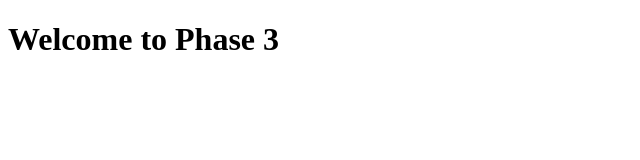
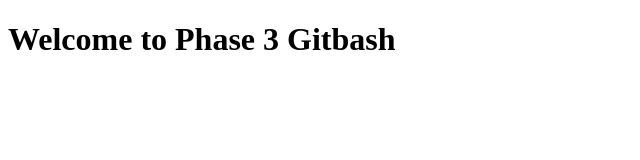
Before and after one commit to mohammedaliwedaj/mohammed2024, a plain HTML site: page index.html in a window 1280 px wide. Shown: the whole page, without its empty margins (0-640 px from the left). Drawn offline with Linux system fonts and the light colour scheme.

Commit message:
Update index.html

```diff
--- a/index.html
+++ b/index.html
@@ -6,7 +6,7 @@
     <title>Introduction to Gitbash</title>
 </head>
 <body>
-    <h1>Welcome to Phase 3</h1>
+    <h1>Welcome to Phase 3 Gitbash</h1>
 
 </body>
 </html>
```
